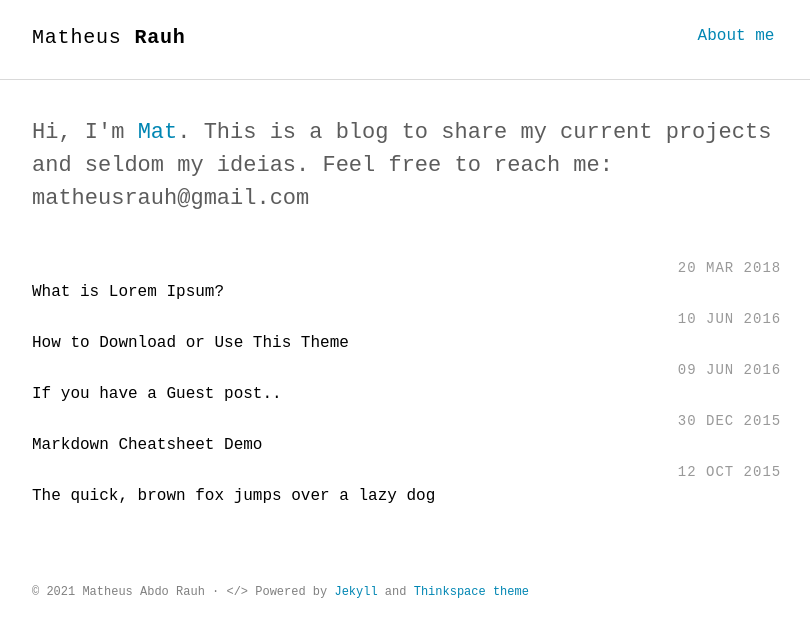
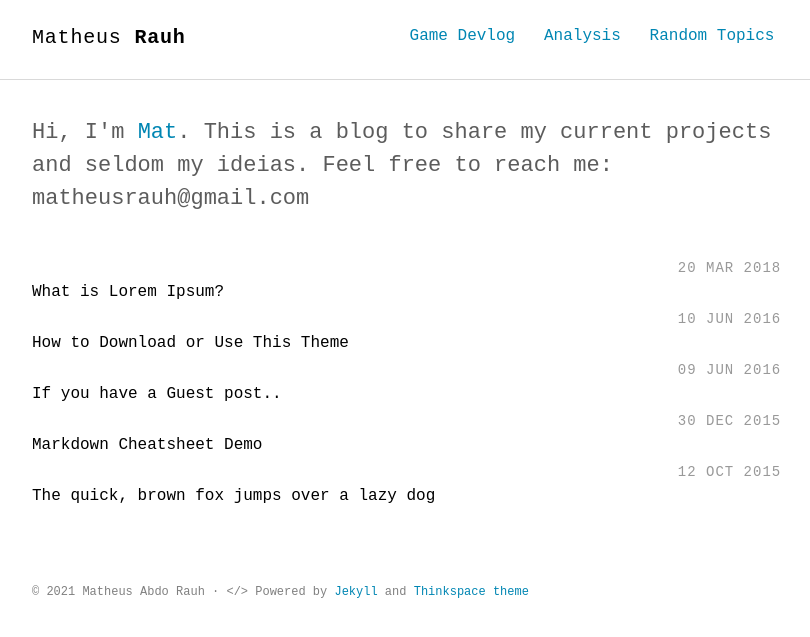
Before and after one commit to m-rauh/m-rauh.github.io, a Jekyll site: the page built from index.html, in a window 1280 px wide. Shown: the top 637 px of the page, without its empty margins (232-1042 px from the left). Built offline with Jekyll 4.4.1, drawn with Linux system fonts in a browser that asks for light colours; some web fonts are replaced.

Commit message:
Update nav.html

```diff
--- a/_includes/nav.html
+++ b/_includes/nav.html
@@ -1,10 +1,11 @@
 
 <nav class="nav">
   <div class="container">
-    <h1 class="logo"><a href="{{ '' | prepend: site.baseurl | prepend: site.url }}">{{ site.title_left }}<span>{{ site.title_right }}</span></a></h1>
+    <h1 class="logo"><a href="{{ '/' | prepend: site.baseurl | prepend: site.url }}">{{ site.title_left }}<span>{{ site.title_right }}</span></a></h1>
     <ul class="navbar">
-      <li><a href="{{ '/about' | prepend: site.baseurl | prepend: site.url }}">About me</a></li>
-       <!-- <li><a href="{{ "/feed.xml" | prepend: site.baseurl | prepend: site.url }}" target="_blank">RSS</a></li> -->
+      <li><a href="{{ '/gamedev' | prepend: site.baseurl | prepend: site.url }}">Game Devlog</a></li>
+      <li><a href="{{ '/page' | prepend: site.baseurl | prepend: site.url }}">Analysis</a></li>
+      <li><a href="{{ '/random' | prepend: site.baseurl | prepend: site.url }}">Random Topics</a></li>
     </ul>
   </div>
 </nav>
```
